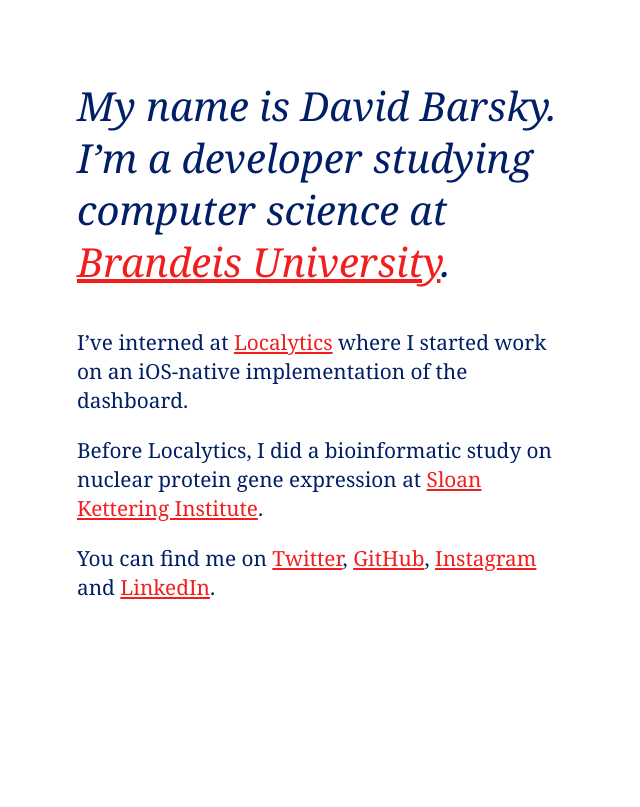
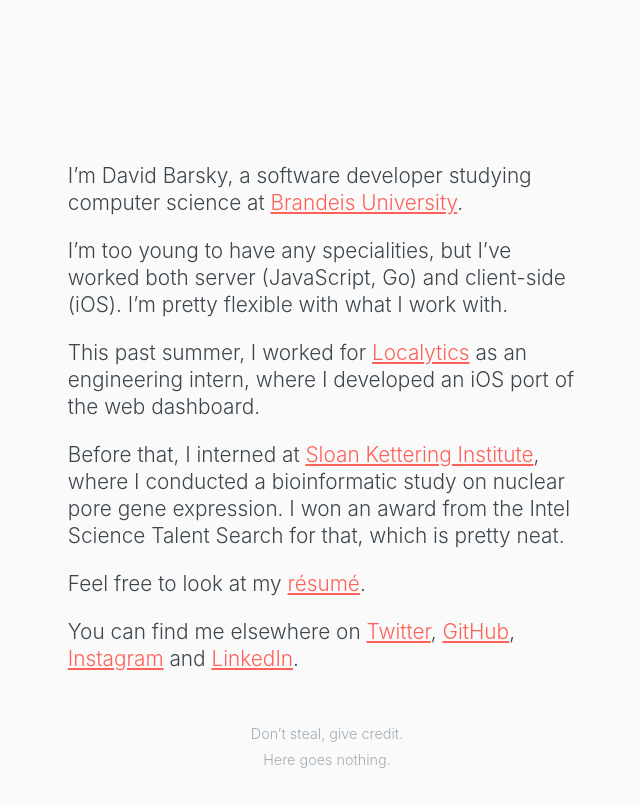
Before and after one commit to davidbarsky/davidbarsky.github.io, a Jekyll site: the page built from index.html, in a window 1280 px wide. Shown: the top 807 px of the page, without its empty margins (313-953 px from the left). Built offline with Jekyll 4.4.1, drawn with Linux system fonts in a browser that asks for light colours.

Commit message:
rebuilt website

```diff
--- a/_config.yml
+++ b/_config.yml
@@ -1,9 +1,6 @@
 # Site settings
-title: David Barsky
-description: > # this means to ignore newlines until "baseurl:"
-  Write an awesome description for your new site here. You can edit this
-  line in _config.yml. It will appear in your document head meta (for
-  Google search results) and in your feed.xml site description.
+title: David Barsky—About
+description: "I’m David Barsky, a software developer and student."
 baseurl: "" # the subpath of your site, e.g. /blog/
 url: "http://davidbarsky.com" # the base hostname & protocol for your site
 twitter_username: thramp
--- a/css/main.scss
+++ b/css/main.scss
@@ -3,64 +3,55 @@
 ---
 @charset "utf-8";
 
-$fallback-font: "Georgia", sans-serif;
-$body-font-family: "freight-text-pro", $fallback-font;
+$body-font-family: "district-pro", -apple-system, sans-serif;
 
 // colors
-$background-color: rgb(255, 255, 255);
-$text-color: rgb(0, 31, 102);
-$link-color: rgb(242, 29, 29);
-
-html {
-  height: 100%;
-}
+$background-color: #fafafa;
+$text-color: #3d464d;
+$link-color: #fd6158;
 
 // base style
+
 body {
   color: $text-color;
   font-family: $body-font-family;
   background-color: $background-color;
+
+  display: flex;
+  min-height: 100vh;
+  flex-direction: column;
+  max-width: 560px;
+  margin: auto;
+
+  font-size: 1.3rem;
+  font-weight: 300;
+  line-height: 1.3;
 }
 
-// layout
 .container {
-  display: flex;
   align-items: center;
   justify-content: center;
 }
 
-.about {
-  width: 500px;
-  margin: auto;
-  padding: 2em;
-  padding-bottom: 3em;
+article {
+  padding: 1em;
 }
 
-.primary {
-  font-size: 2.5rem;
-  line-height: 1.3;
-  font-style: italic;
+footer {
+  color: lighten($text-color, 40);
+  font-size: 0.9rem;
+  line-height: 0.8;
+  text-align: center;
+
+  a, a:visited {
+    color: lighten($text-color, 40);
+  }
 }
 
 @media (max-width: 375px) {
-  html {
-    font-size: 80%;
+  body {
+    font-size: 1.2rem;
   }
-
-  .primary {
-    font-size: 2rem;
-  }
-}
-
-h1, p {
-  margin: none;
-  padding: none;
-}
-
-p {
-  font-size: 1.3rem;
-  font-weight: 300;
-  line-height: 1.4;
 }
 
 a, a:visited {
--- a/index.html
+++ b/index.html
@@ -2,12 +2,21 @@
 layout: default
 ---
 
-<article class="about">
-  <p class="primary">My name is David Barsky. I’m a developer studying computer science at <a href="https://brandeis.edu">Brandeis University</a>.</p>
+<article>
+  <p>I’m David Barsky, a software developer studying computer science at <a href="https://brandeis.edu">Brandeis University</a>.</p>
 
-  <p>I’ve interned at <a href="https://localytics.com">Localytics</a> where I started work on an iOS-native implementation of the dashboard.</p>
+  <p>I’m too young to have any specialities, but I’ve worked both server (JavaScript, Go) and client-side (iOS). I’m pretty flexible with what I work with.</p>
 
-  <p>Before Localytics, I did a bioinformatic study on nuclear protein gene expression at <a href="http://mskcc.org">Sloan Kettering Institute</a>.</p>
+  <p>This past summer, I worked for <a href="https://localytics.com">Localytics</a> as an engineering intern, where I developed an iOS port of the web dashboard.</p>
 
-  <p>You can find me on <a href="https://twitter.com/thramp">Twitter</a>, <a href="https://github.com/davidbarsky">GitHub</a>, <a href="https://instagram.com/thramp">Instagram</a> and <a href="https://www.linkedin.com/pub/david-barsky/7b/171/2a3">LinkedIn</a>.</p>
+  <p>Before that, I interned at <a href="http://mskcc.org">Sloan Kettering Institute</a>, where I conducted a bioinformatic study on nuclear pore gene expression. I won an award from the Intel Science Talent Search for that, which is pretty neat.</p>
+
+  <p>Feel free to look at my <a href="https://github.com/davidbarsky/resume/blob/master/resume.pdf">résumé</a>.</p>
+
+  <p>You can find me elsewhere on <a href="https://twitter.com/thramp">Twitter</a>, <a href="https://github.com/davidbarsky">GitHub</a>, <a href="https://instagram.com/thramp">Instagram</a> and <a href="https://www.linkedin.com/in/davidbarsky">LinkedIn</a>.
 </article>
+
+<footer>
+  <p>Don’t steal, give credit.</p>
+  <p>Here goes nothing.</p>
+</footer>
```
Also changed, not shown: 1 other file.
